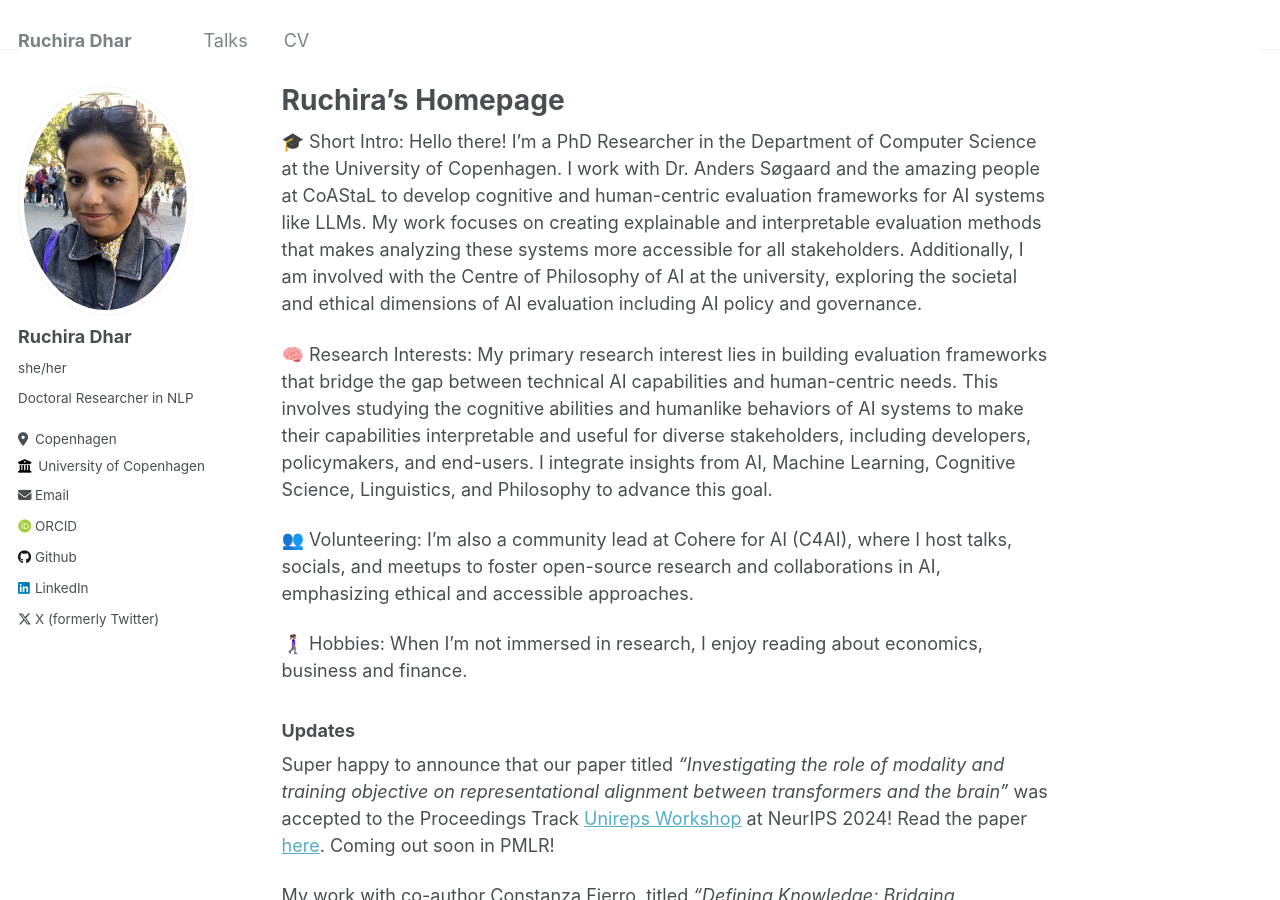
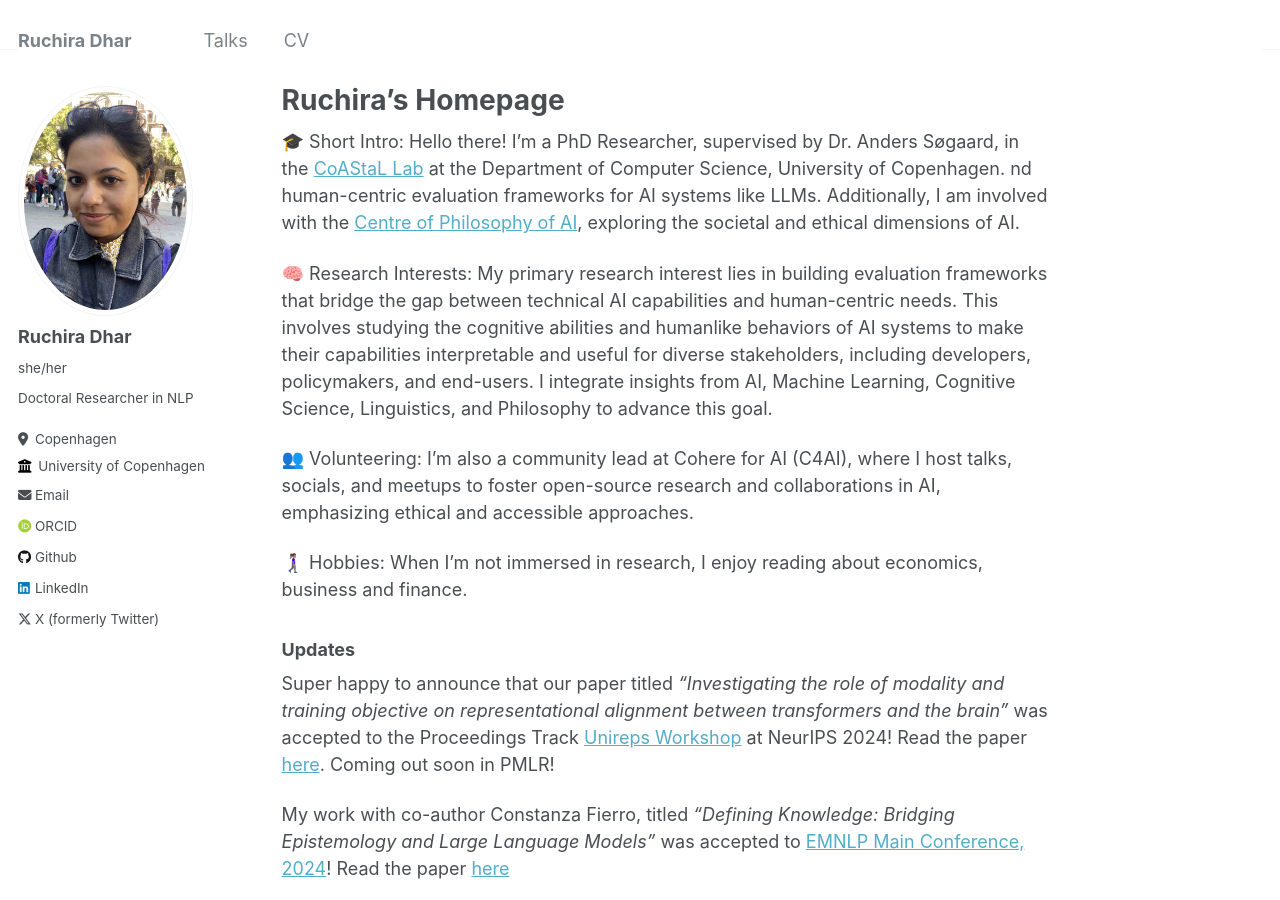
Before and after one commit to ruchiradhar/ruchiradhar.github.io, a Jekyll site: the page built from _pages/about.md, in a window 1280 px wide and 900 px high. Built offline with Jekyll 4.4.1, drawn with Linux system fonts in a browser that asks for light colours; some web fonts are replaced.

Commit message:
Updating description and CV

```diff
--- a/_pages/about.md
+++ b/_pages/about.md
@@ -9,7 +9,7 @@
 ---
 
 
-🎓 Short Intro: Hello there! I’m a PhD Researcher in the Department of Computer Science at the University of Copenhagen. I work with Dr. Anders Søgaard and the amazing people at CoAStaL to develop cognitive and human-centric evaluation frameworks for AI systems like LLMs. My work focuses on creating explainable and interpretable evaluation methods that makes analyzing these systems more accessible for all stakeholders. Additionally, I am involved with the Centre of Philosophy of AI at the university, exploring the societal and ethical dimensions of AI evaluation including AI policy and governance.
+🎓 Short Intro: Hello there! I’m a PhD Researcher, supervised by Dr. Anders Søgaard, in the [CoAStaL Lab](https://coastalcph.github.io) at the Department of Computer Science, University of Copenhagen.  nd human-centric evaluation frameworks for AI systems like LLMs. Additionally, I am involved with the [Centre of Philosophy of AI](https://sites.google.com/view/cpaicph/home), exploring the societal and ethical dimensions of AI.
 
 🧠 Research Interests: My primary research interest lies in building evaluation frameworks that bridge the gap between technical AI capabilities and human-centric needs. This involves studying the cognitive abilities and humanlike behaviors of AI systems to make their capabilities interpretable and useful for diverse stakeholders, including developers, policymakers, and end-users. I integrate insights from AI, Machine Learning, Cognitive Science, Linguistics, and Philosophy to advance this goal.
 
```
Also changed, not shown: 2 other files.
